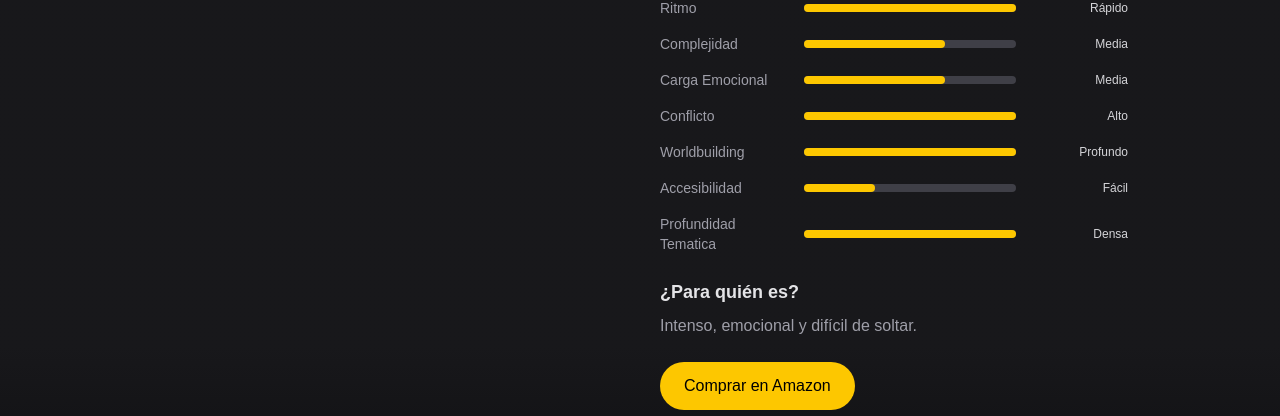
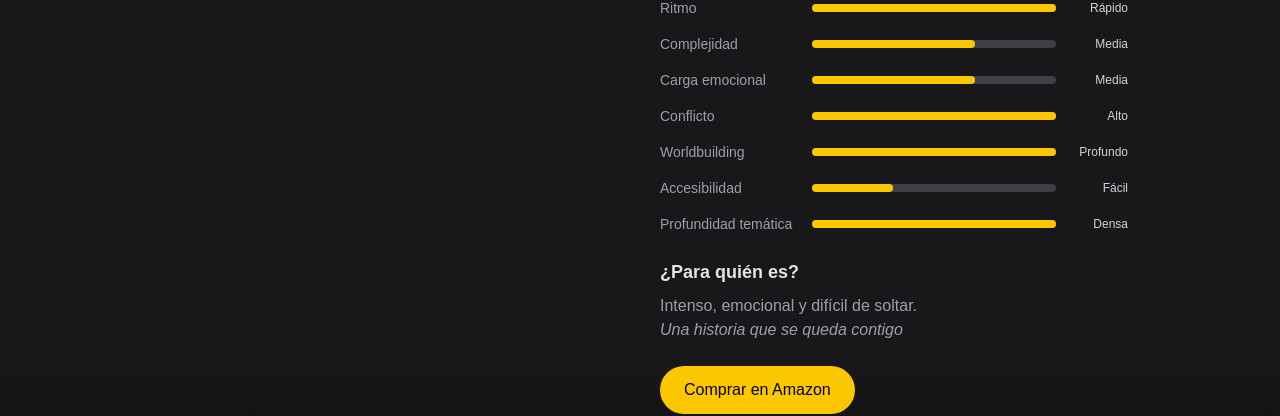
Before and after one commit to decaosyletras/biblio, a Next.js app: page /libros/2092-la-era-de-la-superinteligencia-artificial in a window 1280 px wide. Shown: the part 530-946 px from the top of the page. Built offline with nearby package versions, Linux system fonts and the light colour scheme.

Commit message:
arreglos

```diff
--- a/app/libros/[slug]/page.tsx
+++ b/app/libros/[slug]/page.tsx
@@ -87,7 +87,7 @@ export default async function Page({ params }: any) {
             <div className="mt-6">
               <span className="text-xs px-3 py-1 rounded-full bg-green-600">
                   ✓ Leído
-                </span>
+              </span>
             </div>
           ):(
             <div className="mt-6">
@@ -146,6 +146,10 @@ export default async function Page({ params }: any) {
               <p className="text-zinc-400">
                 {book.review.excerpt}
               </p>
+
+              <p className="text-zinc-400 italic">
+                {book.review.title}
+              </p>
             </div>
           )}
 
--- /dev/null
+++ b/components/ReviewGenres.tsx
@@ -0,0 +1,33 @@
+export default function ReviewGenres({
+  genre,
+}: {
+  genre: Record<string, string>
+}) {
+  return (
+    <div className="mt-6 space-y-3">
+
+      {Object.entries(genre).map(([key, value]) => (
+        <div key={key}>
+
+          <div className="flex justify-between text-sm mb-1">
+            <span className="capitalize text-zinc-400">
+              {key}
+            </span>
+            <span className="text-zinc-100">
+              {value}/10
+            </span>
+          </div>
+
+          <div className="w-full h-2 bg-zinc-700 rounded-full overflow-hidden">
+            <div
+              className="h-full bg-blue-400"
+
+            />
+          </div>
+
+        </div>
+      ))}
+
+    </div>
+  )
+}
--- a/components/TagBar.tsx
+++ b/components/TagBar.tsx
@@ -1,9 +1,19 @@
 "use client"
+
+const wordFixes: Record<string, string> = {
+  tematica: "temática",
+  generica: "genérica",
+  basica: "básica",
+}
 
 function formatLabel(text: string) {
   return text
     .replace(/([A-Z])/g, " $1")
-    .replace(/^./, (str) => str.toUpperCase())
+    .toLowerCase()
+    .split(" ")
+    .map((word) => wordFixes[word] || word)
+    .join(" ")
+    .replace(/^./, (c) => c.toUpperCase())
 }
 
 export default function TagBar({
@@ -21,7 +31,7 @@ export default function TagBar({
     <div className="flex items-center gap-4">
 
       {/* 🔤 nombre */}
-      <span className="w-32 text-sm text-zinc-400">
+      <span className="w-34 text-sm text-zinc-400">
         {formatLabel(label)}
       </span>
 
@@ -34,7 +44,7 @@ export default function TagBar({
       </div>
 
       {/* 📝 texto */}
-      <span className="text-xs text-zinc-300 w-24 text-right">
+      <span className="text-xs text-zinc-300 w-14 text-right">
         {text}
       </span>
 
```
